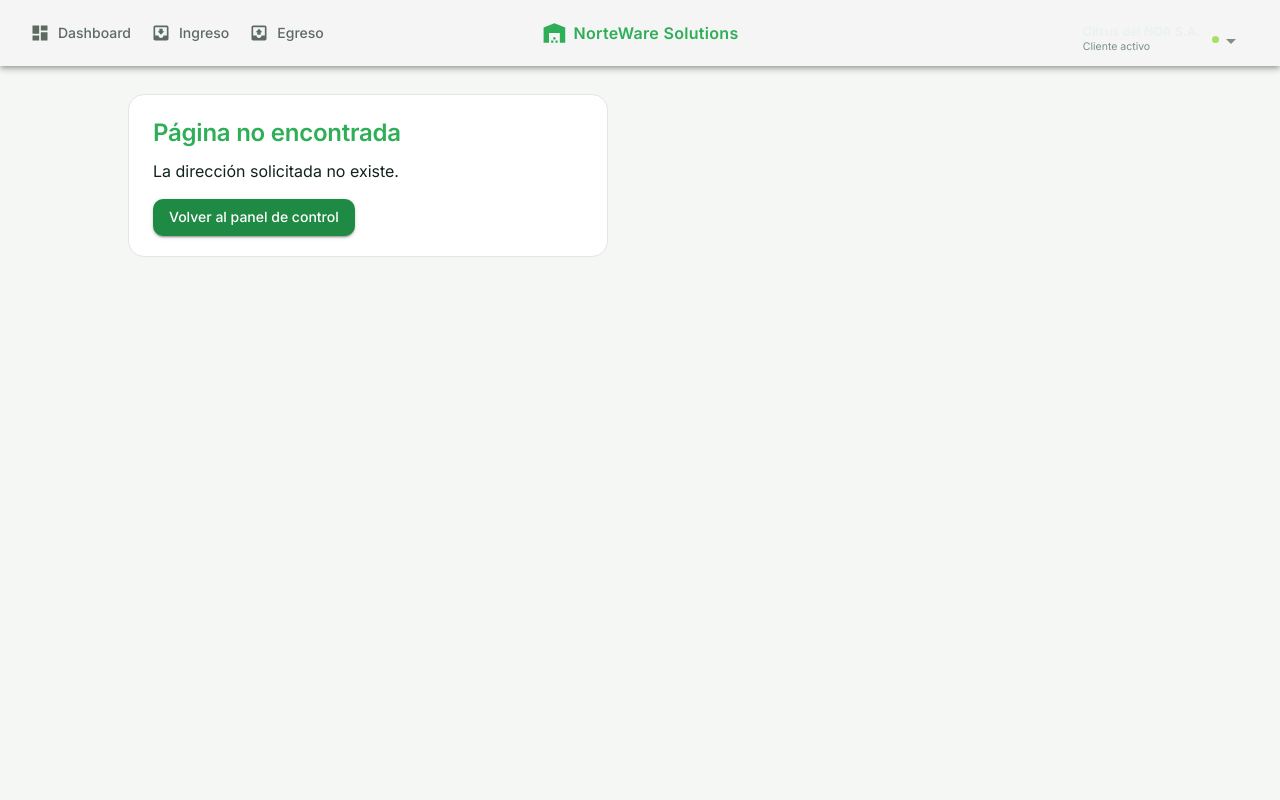
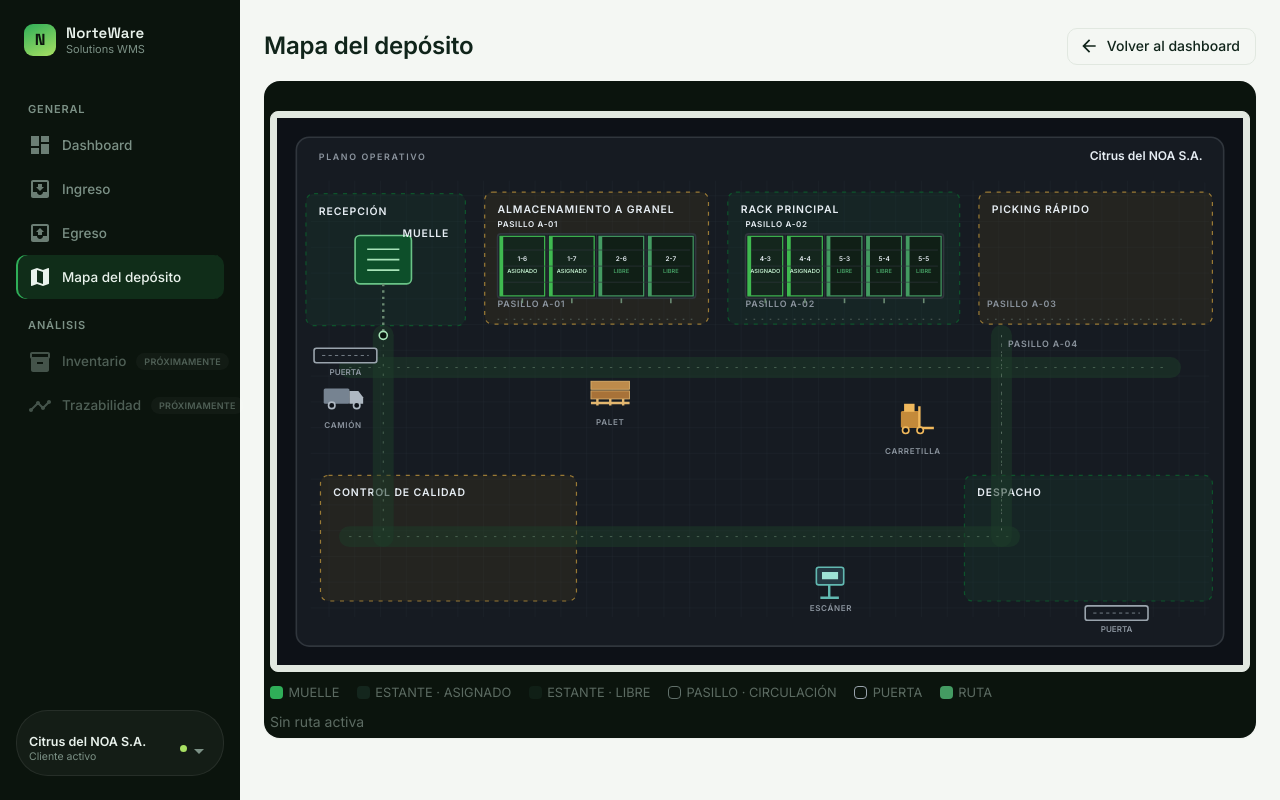
Before and after one commit to Aguss2403/norteware-wms, a React (Vite) app: page /mapa in a window 1280 px wide. Built offline with nearby package versions, Linux system fonts and the light colour scheme.

Commit message:
feat(shell): replace Navbar with Sidebar and add /mapa route

```diff
--- a/src/App.jsx
+++ b/src/App.jsx
@@ -1,19 +1,24 @@
 import { Routes, Route } from 'react-router-dom';
-import Navbar from './components/Navbar.jsx';
+import Sidebar from './components/Sidebar.jsx';
 import Dashboard from './pages/Dashboard.jsx';
 import Ingreso from './pages/Ingreso.jsx';
 import Egreso from './pages/Egreso.jsx';
+import WarehouseMapPage from './pages/WarehouseMapPage.jsx';
 import NotFound from './pages/NotFound.jsx';
 
 export default function App() {
   return (
-    <div className="flex min-h-screen flex-col">
-      <Navbar />
+    // Flex-row shell (spec: app-shell Shell layout, design D3): fixed 240px
+    // Sidebar stays mounted outside <Routes />, so it persists on every route
+    // including the NotFound fallback; main scrolls on the light canvas.
+    <div className="flex min-h-screen">
+      <Sidebar />
       <main className="flex-1 px-6 pb-10 pt-7 max-sm:px-4 max-sm:pb-8 max-sm:pt-5">
         <Routes>
           <Route path="/" element={<Dashboard />} />
           <Route path="/ingreso" element={<Ingreso />} />
           <Route path="/egreso" element={<Egreso />} />
+          <Route path="/mapa" element={<WarehouseMapPage />} />
           <Route path="*" element={<NotFound />} />
         </Routes>
       </main>
--- /dev/null
+++ b/src/pages/WarehouseMapPage.jsx
@@ -0,0 +1,40 @@
+// Dedicated /mapa page (spec: app-shell Routing + Map page reachable, design
+// D7). Renders the existing <WarehouseMap /> full-width inside a dark ink card
+// with a back CTA. No route prop is passed — the page shows the floorplan in
+// its resting state. The map's own internals (colors, chips, legend shell)
+// are restyled in PR3; this page only provides the ink frame and header.
+
+import { Link } from 'react-router-dom';
+import Button from '@mui/material/Button';
+import Typography from '@mui/material/Typography';
+import ArrowBackIcon from '@mui/icons-material/ArrowBack';
+import WarehouseMap from '../components/WarehouseMap.jsx';
+
+export default function WarehouseMapPage() {
+  return (
+    <section className="mx-auto max-w-[74rem]">
+      <div className="mb-4 flex flex-wrap items-center justify-between gap-3">
+        {/* h1 rests on text.primary from day one (design Contract table: page
+            h1 must never use primary.main on light). */}
+        <Typography
+          component="h1"
+          sx={{ fontSize: '1.5rem', fontWeight: 600, letterSpacing: '-0.01em', color: 'text.primary' }}
+        >
+          Mapa del depósito
+        </Typography>
+        <Button
+          component={Link}
+          to="/"
+          variant="outlined"
+          startIcon={<ArrowBackIcon />}
+          sx={{ color: 'text.primary', borderColor: 'divider' }}
+        >
+          Volver al dashboard
+        </Button>
+      </div>
+      <div className="overflow-hidden rounded-2xl bg-ink p-1.5 shadow-card">
+        <WarehouseMap />
+      </div>
+    </section>
+  );
+}
```
